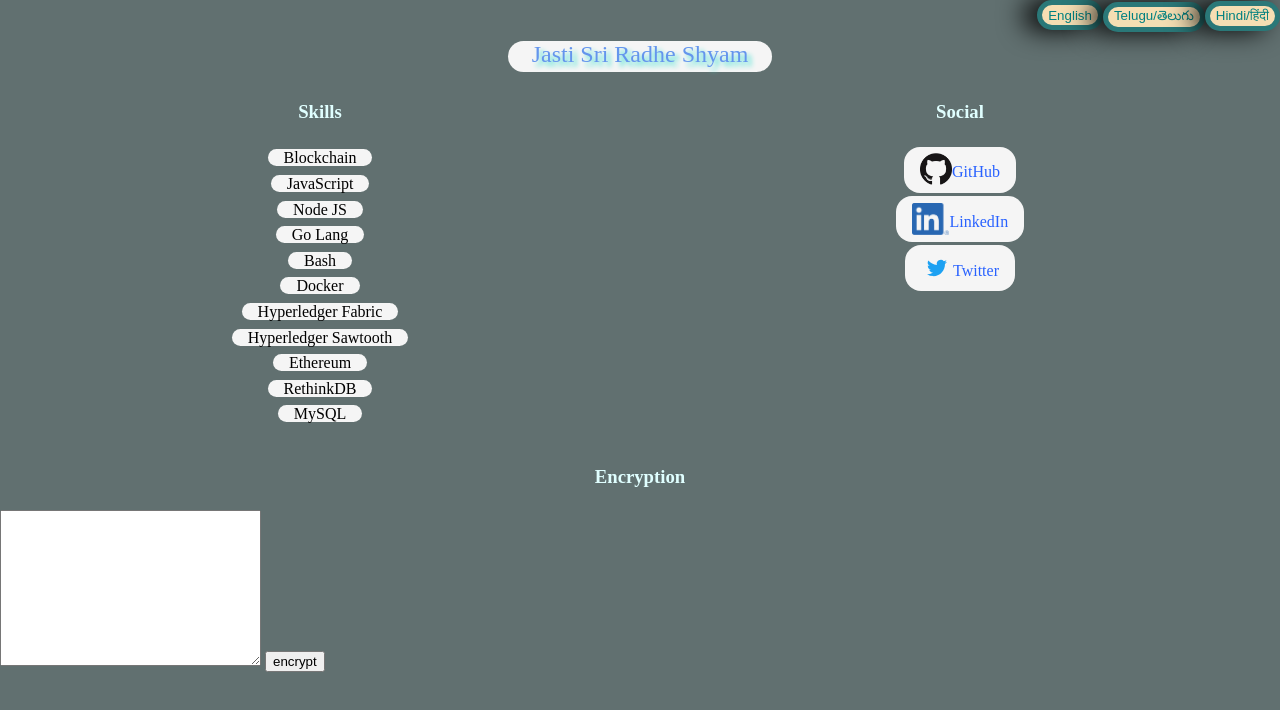
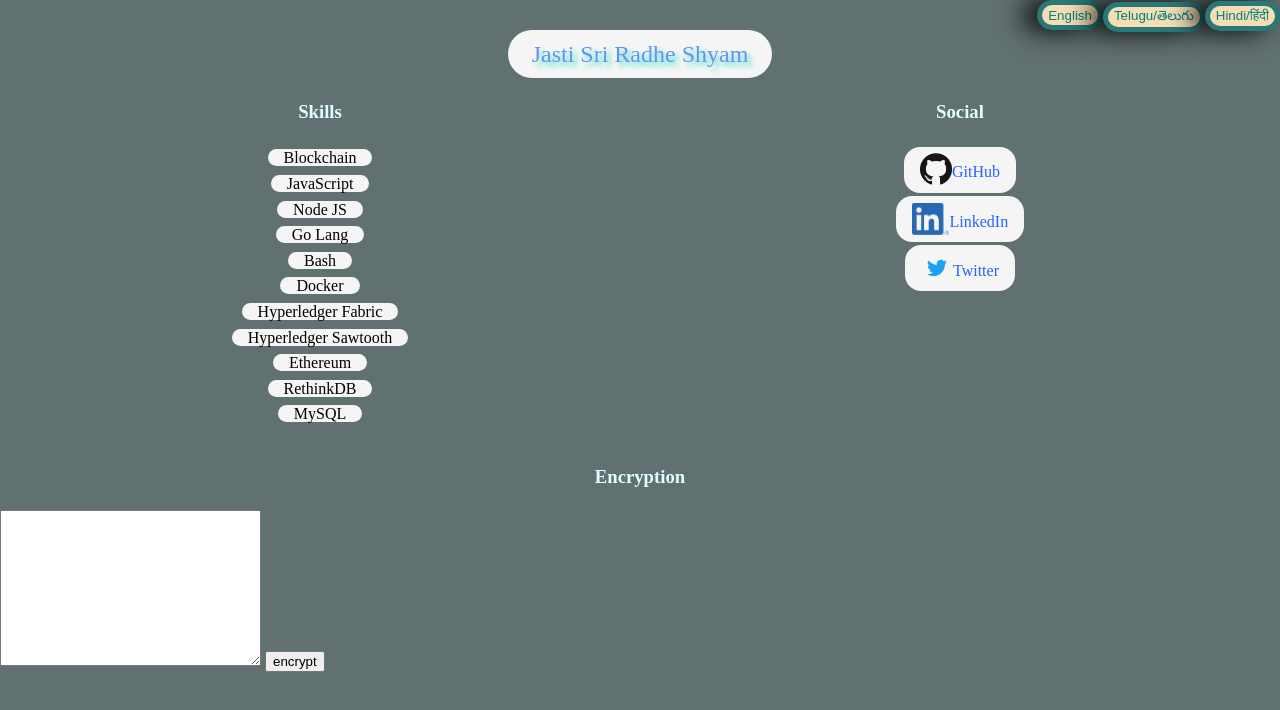
Before and after one commit to jastisriradheshyam/jastisriradheshyam.github.io, a plain HTML site: page index.html in a window 1280 px wide. Drawn offline with Linux system fonts and the light colour scheme.

Commit message:
fix name background
Signed-off-by: Jasti Sri Radhe Shyam <samabhasatejsrs@outlook.com>

```diff
--- a/css/style.css
+++ b/css/style.css
@@ -1,5 +1,5 @@
 body {
-    background-color:#617070;
+    background-color: #617070;
     background-size: 64px 128px;
     margin: 0 auto;
     line-height: 1.6;
@@ -72,11 +72,16 @@ body {
     grid-area: encryption
 }
 
+.name {
+    display: table;
+    margin: 0px auto 0px auto;
+    background-color: whitesmoke;
+    border-radius: 2em 2em 2em 2em;
+}
+
 .nameText {
-    background-color: whitesmoke;
     padding: 0em 1em 0.2em 1em;
     color: cornflowerblue;
-    border-radius: 1em 1em 1em 1em;
     font-size: 3ch;
     line-height: 2;
     text-shadow: 4px 4px 5px turquoise;
@@ -128,7 +133,7 @@ body {
 .socialSpan a:visited,
 .socialSpan a:hover,
 .socialSpan a:active {
-    color: #2962FF ;
+    color: #2962FF;
 }
 
 .encryptedText {
```
